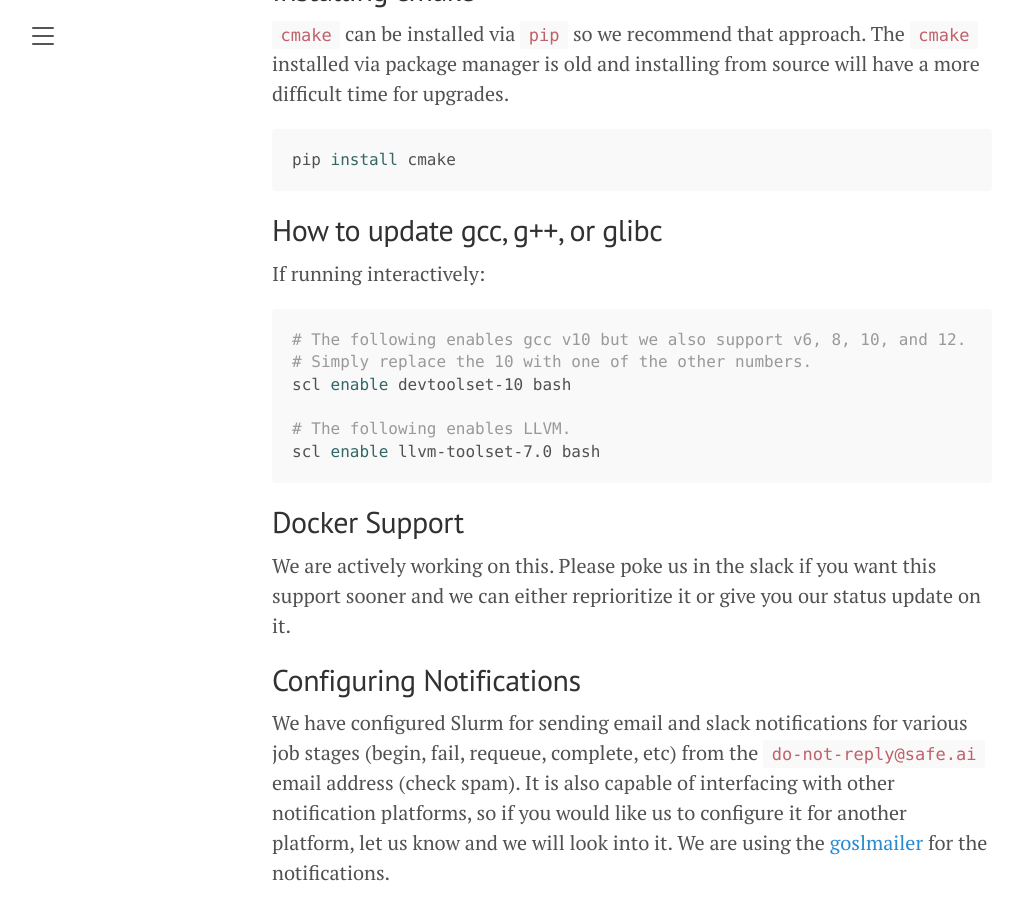
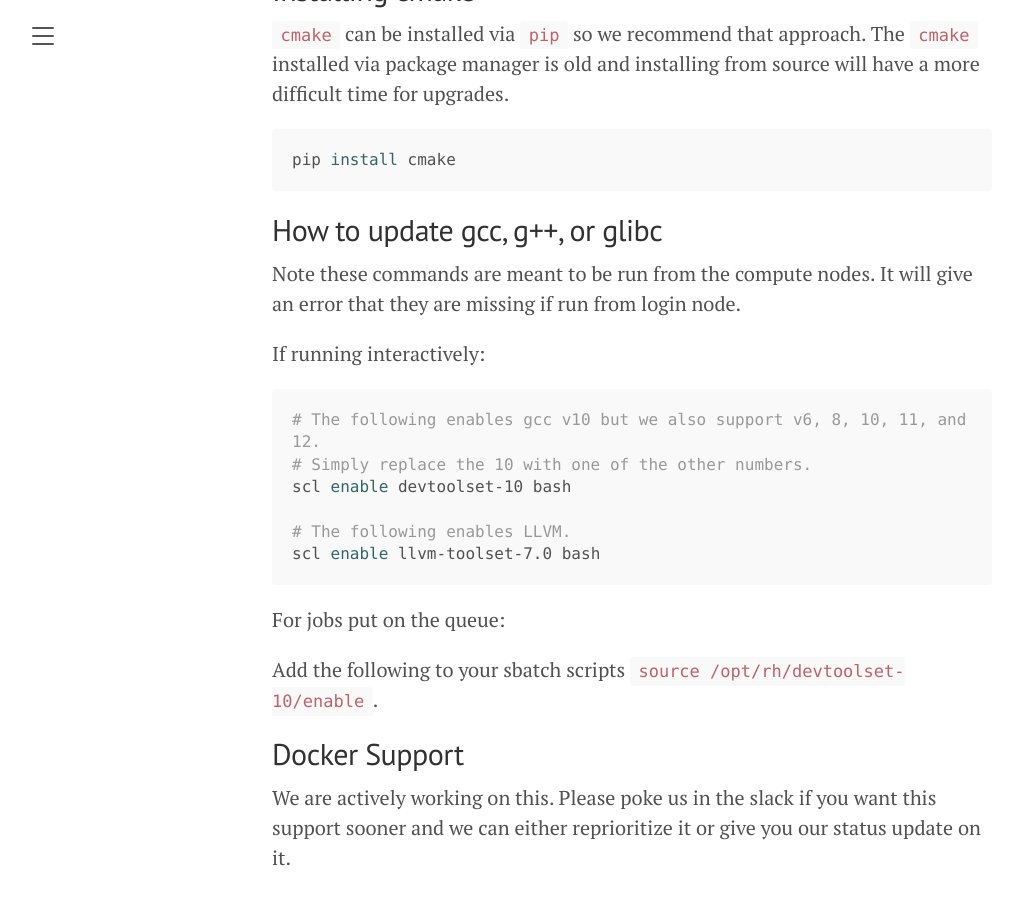
Before and after one commit to centerforaisafety/cluster-docs-old, a Jekyll site: the page built from _posts/2023-05-03-cais-cluster-documentation.md, in a window 1280 px wide and 900 px high, scrolled down 8481 px. Shown: the whole window, without its empty margins (8-1026 px from the left). Built offline with Jekyll 4.4.1, drawn with Linux system fonts in a browser that asks for light colours.

Commit message:
Adds a note about how to run devtoolset and only meant to be run on compute nodes.

````diff
--- a/_posts/2023-05-03-cais-cluster-documentation.md
+++ b/_posts/2023-05-03-cais-cluster-documentation.md
@@ -309,16 +309,22 @@ pip install cmake
 
 ## How to update gcc, g++, or glibc
 
+Note these commands are meant to be run from the compute nodes.  It will give an error that they are missing if run from login node.
+
 If running interactively:
 
 ```bash
-# The following enables gcc v10 but we also support v6, 8, 10, and 12.
+# The following enables gcc v10 but we also support v6, 8, 10, 11, and 12.
 # Simply replace the 10 with one of the other numbers.
 scl enable devtoolset-10 bash
 
 # The following enables LLVM.
 scl enable llvm-toolset-7.0 bash
 ```
+
+For jobs put on the queue:
+
+Add the following to your sbatch scripts `source /opt/rh/devtoolset-10/enable`.
 
 ## Docker Support
 
````
